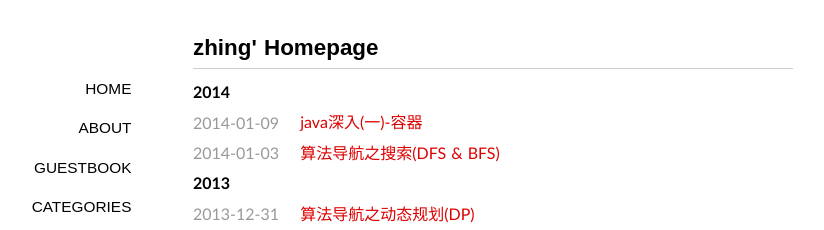
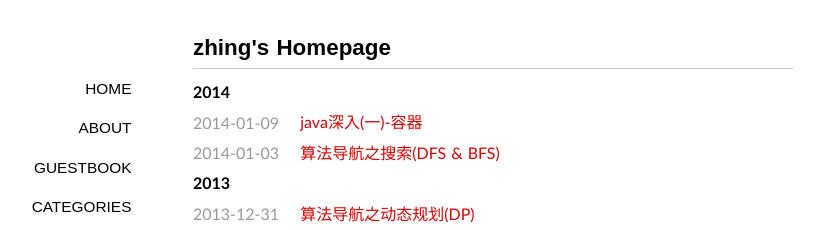
Before and after one commit to zhing/zhing.github.com, a Jekyll site: the page built from index.html, in a window 1280 px wide. Shown: the top 230 px of the page, without its empty margins (147-971 px from the left). Built offline with Jekyll 4.4.1, drawn with Linux system fonts in a browser that asks for light colours; some web fonts are replaced; Markdown is read by kramdown in place of the engine named in the settings; the list of posts is cut into pages by our own code; comment, search, counter and statistics services are not loaded.

Commit message:
20140114

```diff
--- a/index.html
+++ b/index.html
@@ -1,5 +1,5 @@
 ---
-title: zhing' Homepage
+title: zhing's Homepage
 layout: page
 ---
 
```
